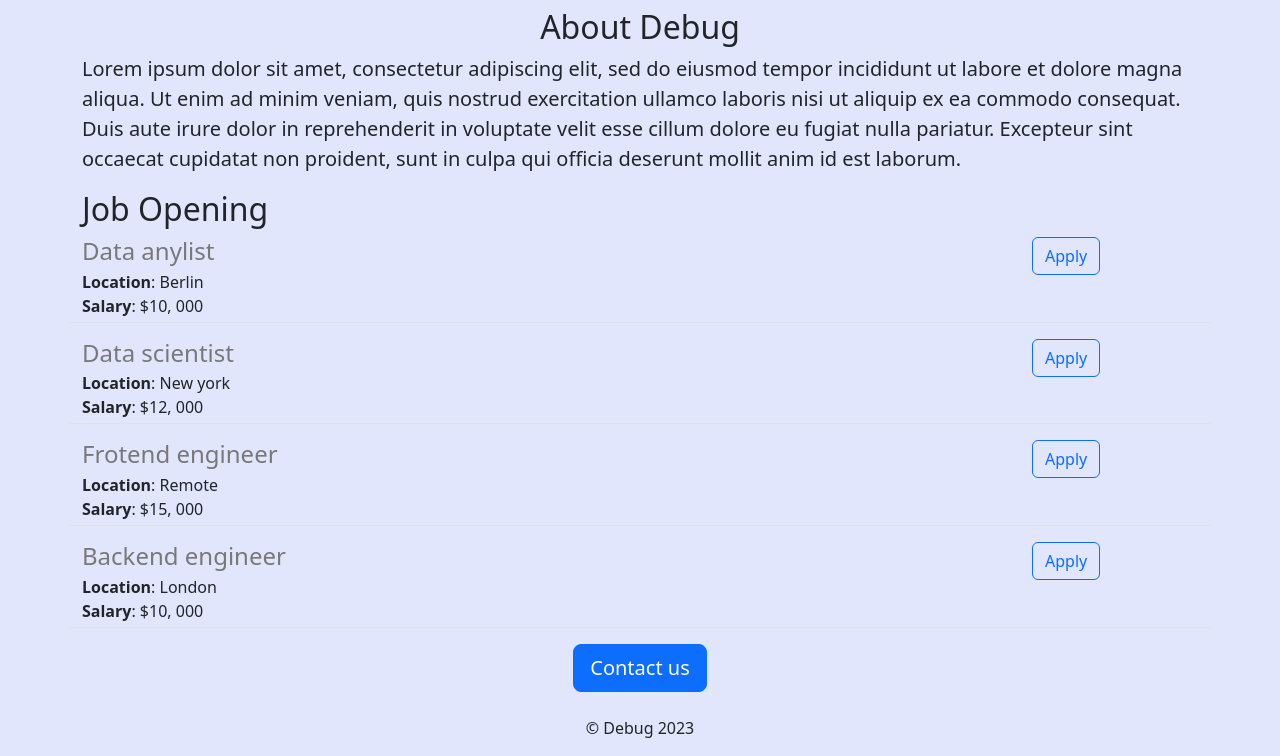
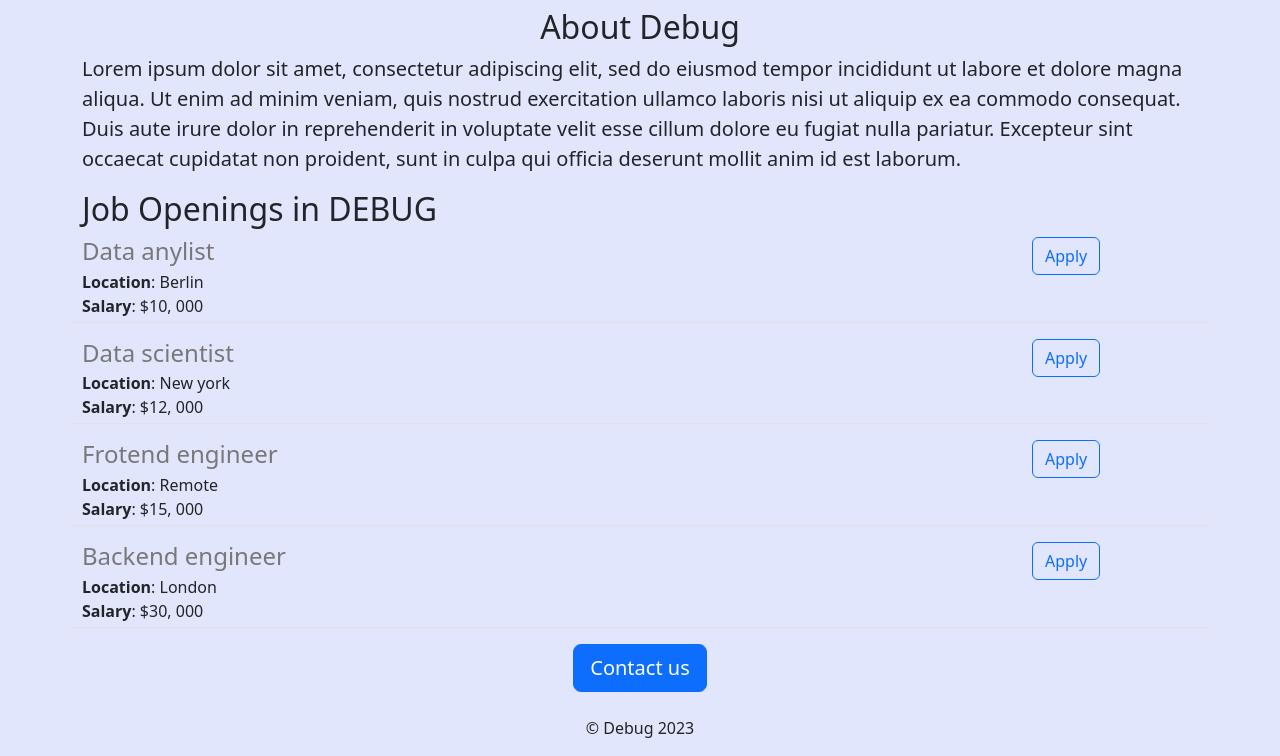
Before and after one commit to debugtony/debug-website-02, a Flask app: page / in a window 1280 px wide. Shown: the part 456-1212 px from the top of the page. Run offline with Flask 3, Linux system fonts and the light colour scheme.

Commit message:
made some changes

```diff
--- a/app.py
+++ b/app.py
@@ -25,7 +25,7 @@ JOBS = [
     'id': 4,
     'title': 'Backend engineer',
     'location': 'London',
-    'salary': '$10, 000'
+    'salary': '$30, 000'
   }
 
 ]
--- a/templates/home.html
+++ b/templates/home.html
@@ -27,7 +27,7 @@
 
     <h2 class="text-center mt-2">About Debug</h2>
     <p  class="lead">Lorem ipsum dolor sit amet, consectetur adipiscing elit, sed do eiusmod tempor incididunt ut labore et dolore magna aliqua. Ut enim ad minim veniam, quis nostrud exercitation ullamco laboris nisi ut aliquip ex ea commodo consequat. Duis aute irure dolor in reprehenderit in voluptate velit esse cillum dolore eu fugiat nulla pariatur. Excepteur sint occaecat cupidatat non proident, sunt in culpa qui officia deserunt mollit anim id est laborum.</p>
-    <h2 class="mt-2">Job Opening</h2>
+    <h2 class="mt-2">Job Openings in DEBUG</h2>
     <div style="margin-bottom: 16px">
       {% for job in jobs %}
       {% include 'job_items.html' %}
```
